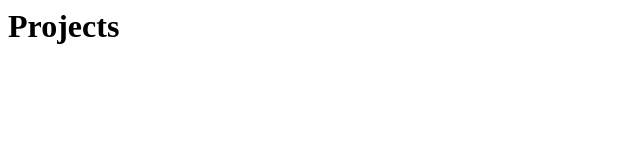
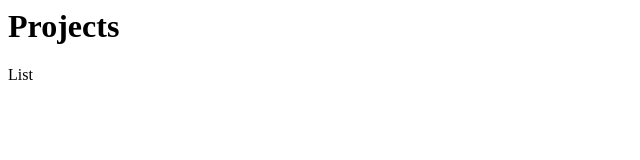
Before and after one commit to Lee-James-M/Projects, a plain HTML site: page index.html in a window 1280 px wide. Shown: the full height of the page, 0-640 px from the left. Drawn offline with Linux system fonts and the light colour scheme.

Commit message:
Update index.html

```diff
--- a/index.html
+++ b/index.html
@@ -1 +1,2 @@
 <h1>Projects</h1>
+<p1>List</p1>
```
